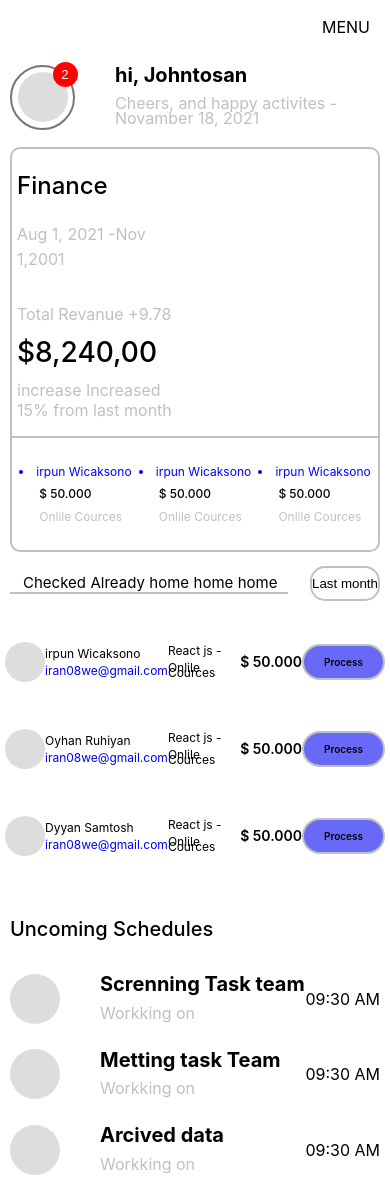
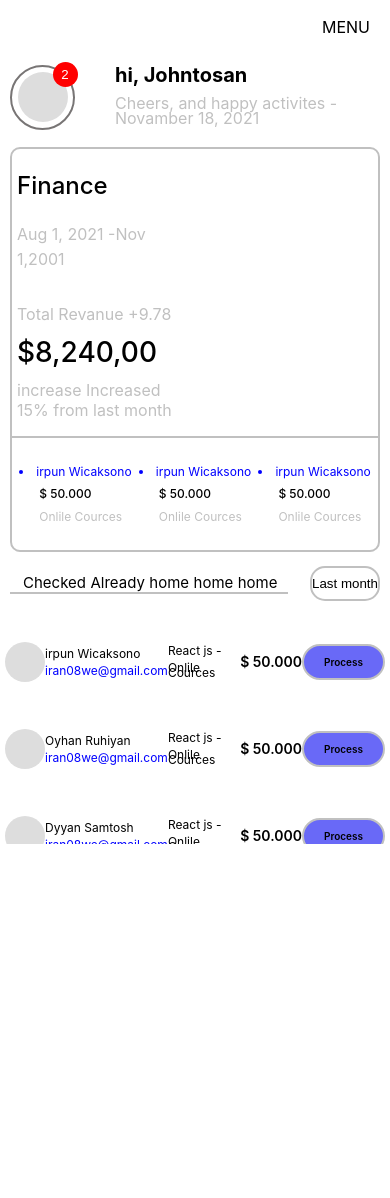
Before and after one commit to webskyneofficiall/webskyne-crm, a Next.js app: page / in a window 390 px wide. After the commit the page ends 844 px from the top, so only its background shows below. Built offline with nearby package versions, Linux system fonts and the light colour scheme; some icons are missing.

Commit message:
[DESHBOARD] dashboard position fixed

```diff
--- a/components/Navbarslider.module.css
+++ b/components/Navbarslider.module.css
@@ -7,7 +7,9 @@
   font-size: 30px;
   cursor: pointer;
 }
-
+.header{
+  height: 100vh;
+}
 
 .navbar_icon {
   margin: 0px 5px;
--- a/components/activity.js
+++ b/components/activity.js
@@ -8,7 +8,8 @@ export const Activity = () => {
 
                 <div className={styles.h1}>Uncoming Schedules</div>
                 {Activityapi.map((e, key) => (
-                    <Navbar_heading key={key}
+                    <div key={key} className={styles.activitylist}>
+                        <Navbar_heading
                             image={
                                 <button className={styles.icon_button}>
                                     <i className="fa-solid fa-magnifying-glass"></i>
@@ -22,6 +23,7 @@ export const Activity = () => {
                             </div>
                             }
                         />
+                    </div>
                 ))
                 }
 
--- a/components/content.js
+++ /dev/null
@@ -1,14 +0,0 @@
-import { Checked } from "./layoutcomp/checked"
-export const Content = () => {
-    return (
-        <>
-            <div>
-                <Checked />
-
-            </div>
-
-
-
-        </>
-    )
-}
--- a/components/graph/Contantgraph.module.css
+++ b/components/graph/Contantgraph.module.css
@@ -2,6 +2,7 @@
     border: 2px solid #C0C0C0;
     border-radius: 10px;
     margin: 5px 0px;
+
 }
 
 .graphtop {
--- a/components/layout.js
+++ b/components/layout.js
@@ -3,6 +3,7 @@ import styles from '../styles/Layout.module.css'
 import { Navbar_heading } from "./navbar_heading";
 import { Contantgraph } from "./graph/contantgraph";
 import { useState } from "react";
+import { Checked } from "./layoutcomp/checked";
 export const Layout = ({ children }) => {
     const [search, setSearch] = useState(true)
     return (
@@ -41,7 +42,9 @@ export const Layout = ({ children }) => {
                 <Contantgraph />
                 <div className={styles.layoutlink}>
                     <ul className={styles.layout_ul}>
+                        <Link  href="../layoutcomp/content">
                         <li>Checked</li>
+        </Link>
                         <li>Already</li>
                         <li>home</li>
                         <li>home</li>
@@ -54,6 +57,8 @@ export const Layout = ({ children }) => {
                 </div>
 
             </div>
+<Checked/>
+            {children}
 
 
         </>
--- a/components/layoutcomp/checked.js
+++ b/components/layoutcomp/checked.js
@@ -1,10 +1,8 @@
 import styles from '../../styles/Checked.module.css'
 import Contantapi from '../api/contantapi'
-import { Layout } from '../layout'
 export const Checked = (props) => {
     return (
         <>
-            <Layout />
 
             <div className={styles.checked}>
                 {Contantapi.map((e, key) => (
--- a/pages/home.js
+++ b/pages/home.js
@@ -1,23 +1,32 @@
 import styles from '../styles/Home.module.css'
-import {  Navbar} from '../components/navbar'
-import { Content } from '../components/content'
+import { Navbar } from '../components/navbar'
 import { Activity } from '../components/activity'
 import Navbarslider from '../components/navbar.slider'
+import { Checked } from '../components/layoutcomp/checked'
+import { Layout } from '../components/layout'
 export default function Home() {
     return (
         <>
 
             <div className={styles.home}>
+                <div>
                     <Navbarslider />
+
+                </div>
 
                 <div className={styles.mobilenavbar}>
                     <Navbar />
 
                 </div>
                 <div className={styles.home_main}>
-                    <Content />
+                    <div>
+                        <Layout />
+
+                    </div>
 
                     <Activity />
+
+
                 </div>
 
             </div>
--- a/styles/Activity.module.css
+++ b/styles/Activity.module.css
@@ -1,7 +1,14 @@
-.activity{
+.activity {
+  margin: 10px 15px;
+  height: 100%;
+}
+.activitylist {
+  box-shadow: rgba(0, 0, 0, 0.1) 0px 0px 5px 0px, rgba(0, 0, 0, 0.1) 0px 0px 1px 0px;
   margin: 10px 0px;
+  padding: 5px 10px;
+
 }
-.h1{
+.h1 {
   font-weight: 500;
   margin: 20px 0px;
   font-size: 20px;
@@ -28,8 +35,9 @@
 .icon_button:active {
   background: #855d5d;
 }
+
 @media (max-width: 1000px) {
-  .activity{
+  .activity {
     margin: 10px 10px;
   }
 }
--- a/styles/Checked.module.css
+++ b/styles/Checked.module.css
@@ -1,59 +1,46 @@
+
 .table {
     display: grid;
     grid-template-columns: auto auto auto auto auto;
     align-items: center;
     justify-content: space-between;
-    width: 100%;
     padding: 10px 10px;
-
 }
-
-
 .table:hover {
     box-shadow: 0 0 11px rgba(33, 33, 33, .2);
     transition: 0.7s;
     background-color: #CCCCFF;
     border-radius: 10px;
-
 }
-
 .td_image {
     border-radius: 50%;
-
 }
-
 .image {
     height: 2.3rem;
     width: 2.3rem;
 }
-
 .p_heading {
     font-size: 20px;
     font-weight: 500;
 }
-
 .p_desc {
     font-size: 15px;
     color: blue;
 }
-
 .td_heading>p {
     font-size: 15px;
     font-weight: 400;
     line-height: 5px;
 }
-
 .td_cources>p {
     font-size: 15px;
     font-weight: 400;
     line-height: 5px;
 }
-
 .td_price {
     font-weight: 600;
     font-size: 24px;
 }
-
 .td_button {
     color: yellow;
     background-color: rgb(105, 105, 247);
@@ -62,13 +49,9 @@
     padding: 10px 20px;
     border-radius: 30px;
 }
-
-.td_button>div {}
-
 .td_button>button:focus {
     background-color: blue;
 }
-
 .icon_button {
     position: relative;
     display: flex;
@@ -82,11 +65,9 @@
     outline: none;
     border-radius: 50%;
 }
-
 .icon_button:hover {
     cursor: pointer;
 }
-
 .icon_button:active {
     background: #cccccc;
 }
--- a/styles/Home.module.css
+++ b/styles/Home.module.css
@@ -12,26 +12,33 @@
 }
 } */
 
-.home{
+.home {
+  width: 100%;
+  height: 100%;
   display: flex;
+  position: fixed;
 }
-.home_main{
+
+.home_main {
   width: 100%;
   display: grid;
   grid-template-columns: 60% 40%;
+  overflow-y: scroll;
 }
 
 @media (max-width: 1000px) {
-  .desktopnavbar{
+  .desktopnavbar {
     display: none;
   }
-  .home{
-    display: grid;
-    grid-template-columns:  100%;
+
+  .home {
+    flex-direction: column;
   }
-  .home_main{
-    display: grid;
+
+  .home_main {
     grid-template-columns: 100%;
+    overflow-y: scroll;
+
   }
 
 }
```
Lines whose indentation alone changed are shown as unchanged.
